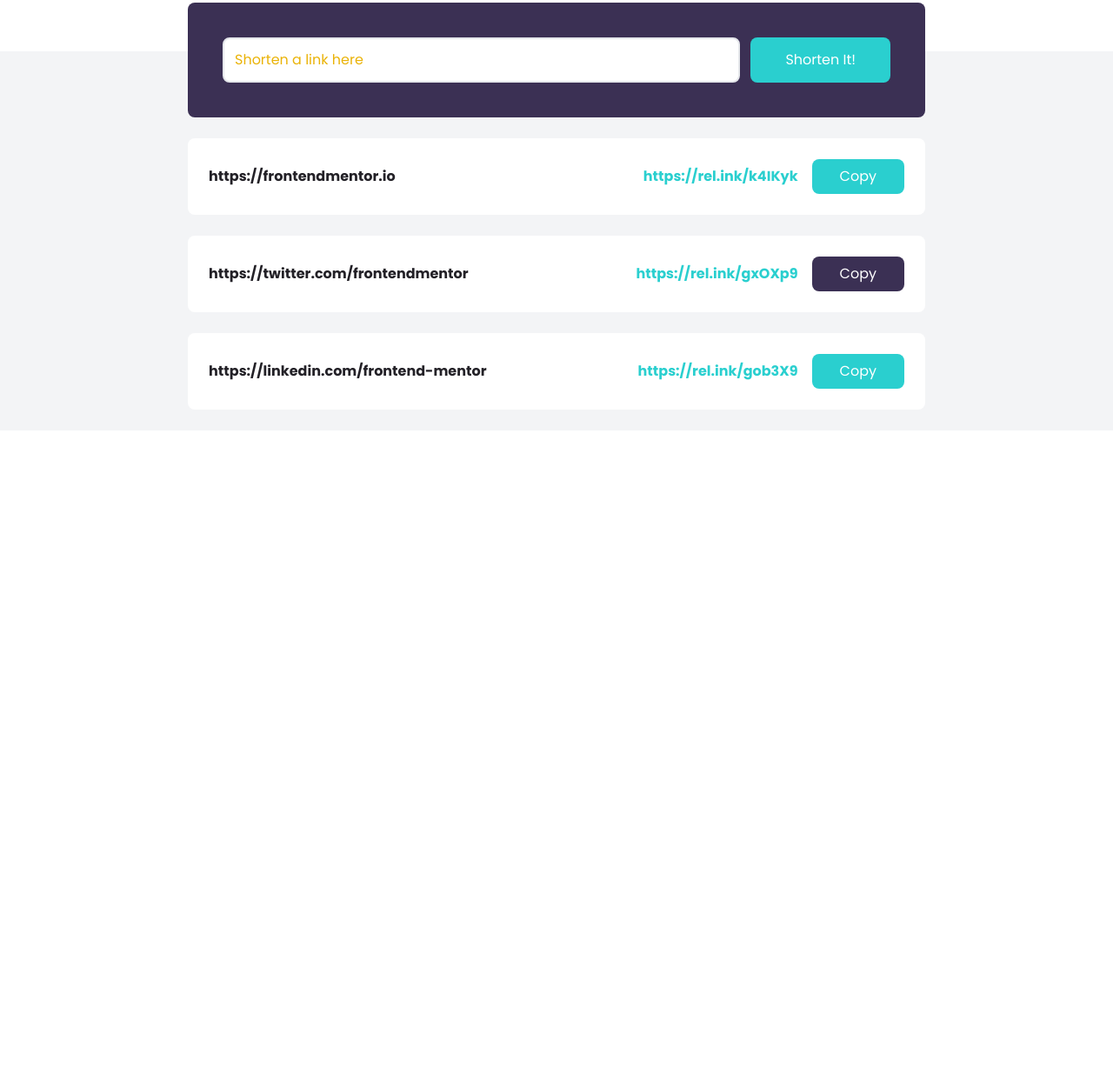
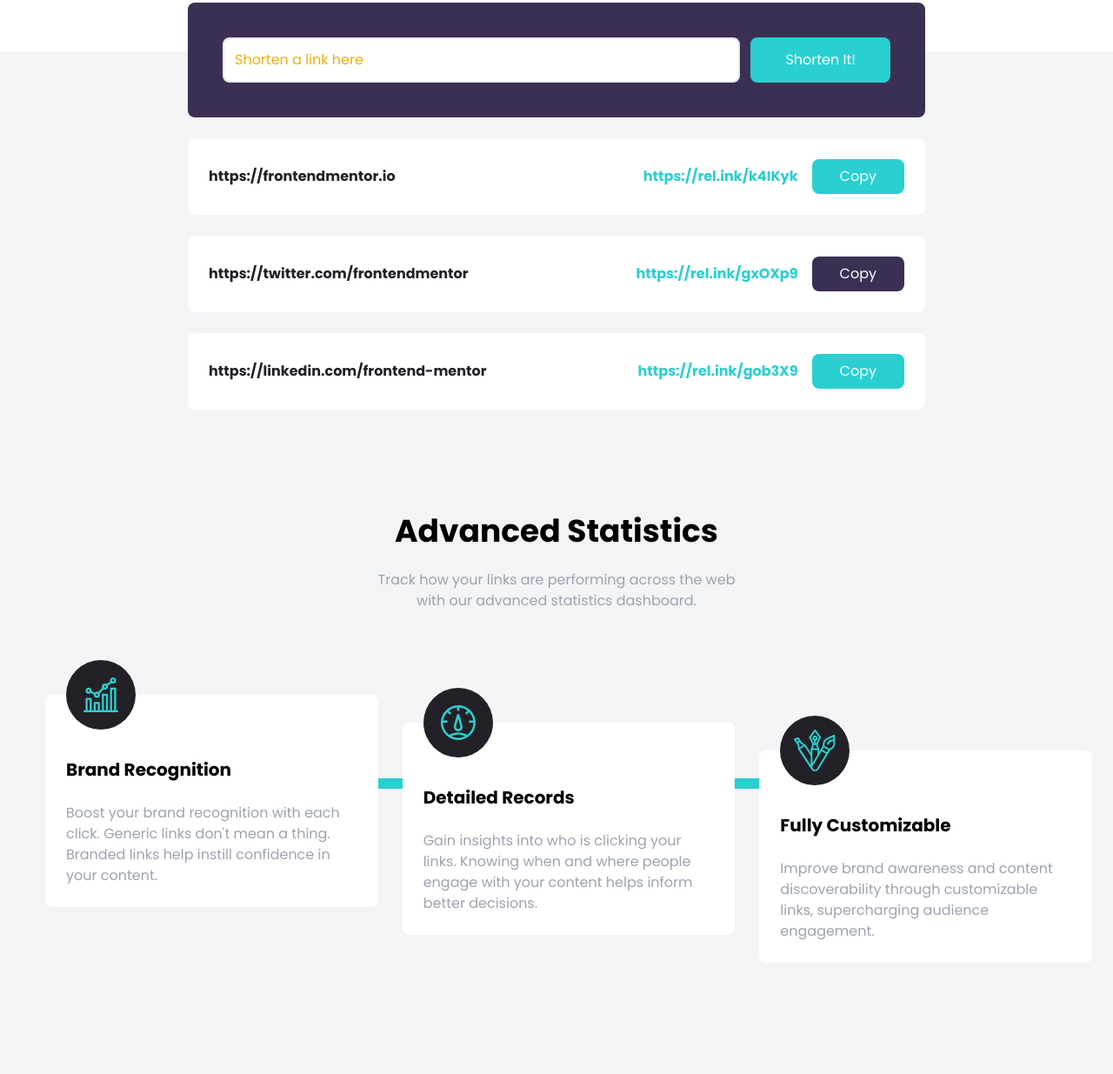
Before and after one commit to bugsbrog/tailwindcss, a website: page Projects/Shortly Website/index.html in a window 1280 px wide. Shown: the part 685-1920 px from the top of the page at 87% size. Before the commit the page ends 1180 px from the top, so only its background shows below. Drawn offline with Linux system fonts and the light colour scheme.

Commit message:
Feature Boxes

```diff
--- a/Projects/Shortly Website/index.html
+++ b/Projects/Shortly Website/index.html
@@ -158,6 +158,99 @@
       </div>
     </div>
   </section>
+
+  <!-- Stats Section -->
+  <section id="stats" class="py-24 bg-gray-100">
+    <div class="container mx-auto px-3">
+      <h2 class="text-4xl mb-6 font-bold text-center">
+        Advanced Statistics
+      </h2>
+      <p class="max-w-xs mx-auto text-center text-gray-400
+      md:max-w-md">
+        Track how your links are performing across the web with our
+        advanced
+        statistics dashboard.
+      </p>
+    </div>
+  </section>
+
+  <!-- Feature Box Section -->
+  <section id="features" class="pb-32 bg-gray-100">
+    <div class="relative container flex flex-col items-start px-6
+    mx-auto md:flex-row md:space-x-7">
+      <!-- Horizontal Line -->
+      <div class="hidden absolute top-24 w-10/12 left-16 h-3 bg-cyan
+      md:block"></div>
+      <!-- Vertical Line -->
+      <div class="absolute w-2 left-1/2 h-full -ml-1 bg-cyan
+      md:hidden"></div>
+
+      <!-- Box 1 -->
+      <div class="relative flex flex-col p-6 space-y-6 bg-white
+      rounded-lg md:w-1/3">
+        <!-- Image Positioning -->
+        <div class="absolute -ml-10 left-1/2 -top-10 md:left-16">
+          <!-- Image Container For Background & Center -->
+          <div class="flex items-center justify-center w-20 h-20 p-4
+          rounded-full bg-veryDarkViolet">
+            <img src="images/icon-brand-recognition.svg" alt="">
+          </div>
+        </div>
+        <h5 class="pt-6 text-xl font-bold text-center capitalize
+        md:text-left">
+          Brand Recognition
+        </h5>
+        <p class="text-center text-gray-400 md:text-left">
+          Boost your brand recognition with each click. Generic links
+          don't
+          mean a thing. Branded links help instill confidence in your
+          content.
+        </p>
+      </div>
+
+      <!-- Box 2 -->
+      <div class="relative flex flex-col mt-24 p-6 space-y-6 bg-white
+      rounded-lg md:mt-8 md:w-1/3">
+        <!-- Image Positioning -->
+        <div class="absolute -ml-10 left-1/2 -top-10 md:left-16">
+          <!-- Image Container For Background & Center -->
+          <div class="flex items-center justify-center w-20 h-20 p-4
+          rounded-full bg-veryDarkViolet">
+            <img src="images/icon-detailed-records.svg" alt="">
+          </div>
+        </div>
+        <h5 class="pt-6 text-xl font-bold text-center capitalize
+        md:text-left">
+          Detailed Records
+        </h5>
+        <p class="text-center text-gray-400 md:text-left">
+          Gain insights into who is clicking your links. Knowing when and
+          where people engage with your content helps inform better decisions.
+        </p>
+      </div>
+
+      <!-- Box 3 -->
+      <div class="relative flex flex-col mt-24 p-6 space-y-6 bg-white
+      rounded-lg md:mt-16 md:w-1/3">
+        <!-- Image Positioning -->
+        <div class="absolute -ml-10 left-1/2 -top-10 md:left-16">
+          <!-- Image Container For Background & Center -->
+          <div class="flex items-center justify-center w-20 h-20 p-4
+          rounded-full bg-veryDarkViolet">
+            <img src="images/icon-fully-customizable.svg" alt="">
+          </div>
+        </div>
+        <h5 class="pt-6 text-xl font-bold text-center capitalize
+        md:text-left">
+          Fully Customizable
+        </h5>
+        <p class="text-center text-gray-400 md:text-left">
+          Improve brand awareness and content discoverability through
+          customizable links, supercharging audience engagement.
+        </p>
+      </div>
+    </div>
+  </section>
 </body>
 
 </html>
```
Also changed, not shown: Projects/Shortly Website/css/style.css.
